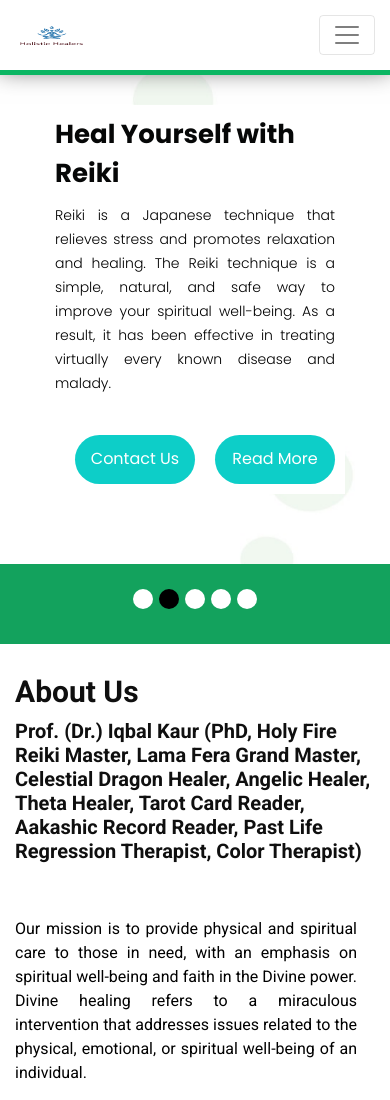
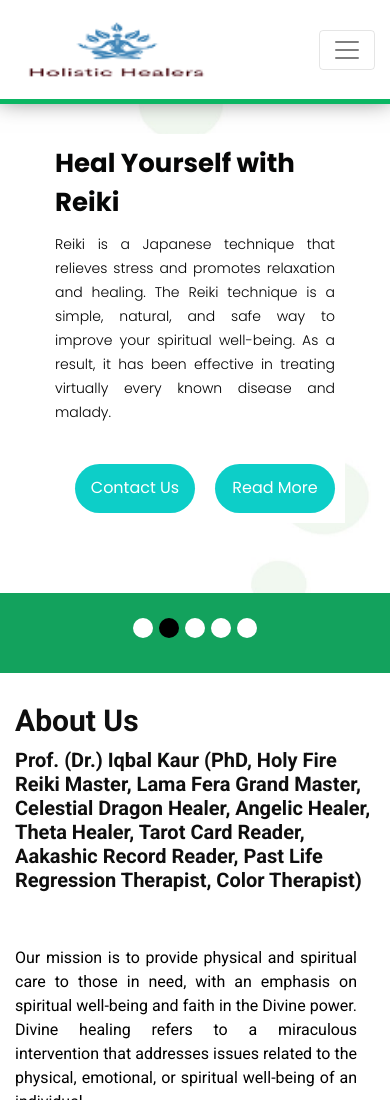
Before and after one commit to DZDasherKTB/Holistic-Healers, a website: page index.html in a window 390 px wide. Shown: the top 1100 px of the page. Drawn offline with nearby package versions, Linux system fonts and the light colour scheme; files whose address does not match are found by name.

Commit message:
responsive logo

```diff
--- a/css/style.css
+++ b/css/style.css
@@ -1326,5 +1326,10 @@ text-align: justify;
     color: #13a25d;
 }
 
-
-/* copyright section end */
+@media (max-width: 768px) {
+    .logo img {
+      width: min(70vw, 200px);  /* Makes image bigger but responsive */
+      max-width: none;          /* Override any global max-width */
+      object-fit: contain;      /* Keeps image from distorting */
+    }
+  }
```
